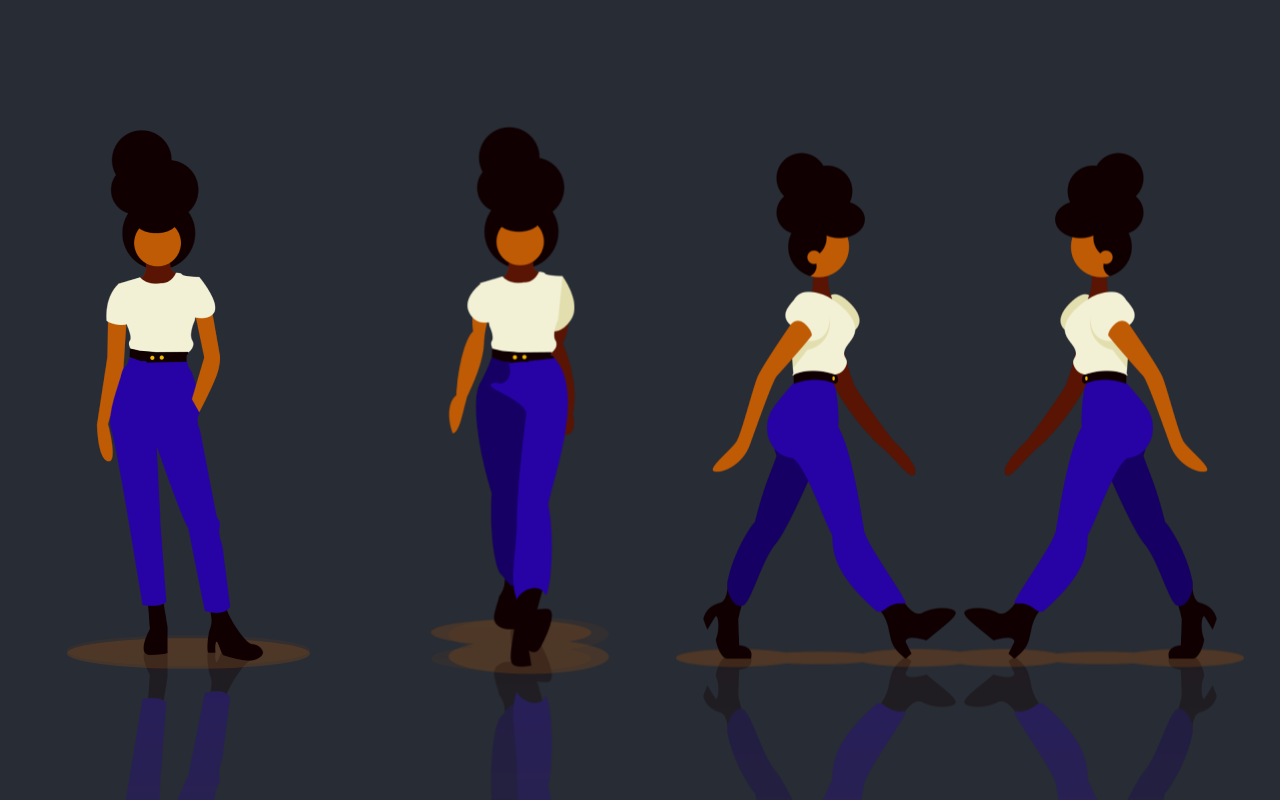
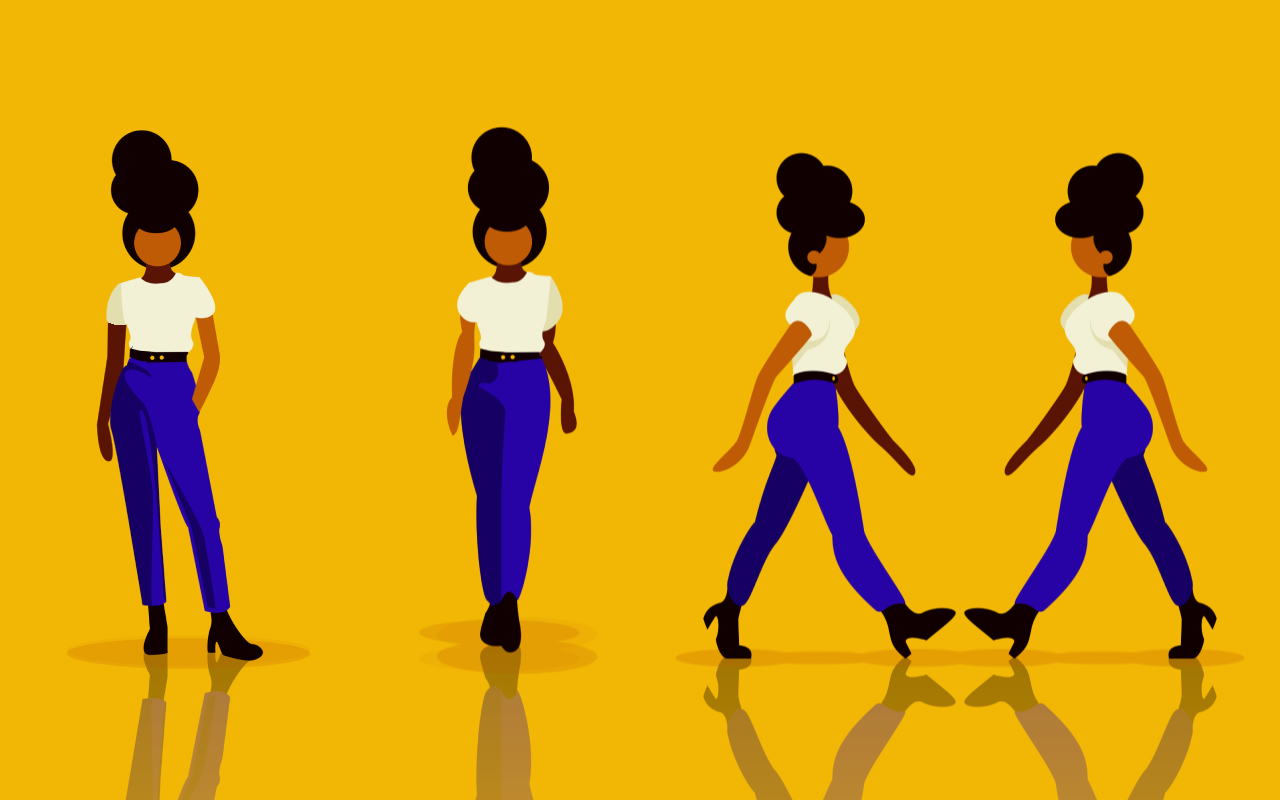
Before and after one commit to dulcevaleriana/new_portfolio_2021, a React (Create React App) app: page / in a window 1280 px wide. Built offline with nearby package versions, Linux system fonts and the light colour scheme.

Commit message:
arreglos animacion y fondo

```diff
--- a/src/css/animate.scss
+++ b/src/css/animate.scss
@@ -1,5 +1,5 @@
 .class-animacion-1{
-    animation: animate-animacion-1 0.8s steps(8) infinite;
+    animation: animate-animacion-1 0.8s steps(8) infinite reverse;
 }
 
 @keyframes animate-animacion-1 {
--- a/src/css/style.scss
+++ b/src/css/style.scss
@@ -5,6 +5,7 @@
 header.App-header {
     display: flex;
     flex-direction: initial;
+    background-color: #f2b705;
 }
 
 .class-animacion-0{
```
Also changed, not shown: src/image/animacion-frame-02.png.
